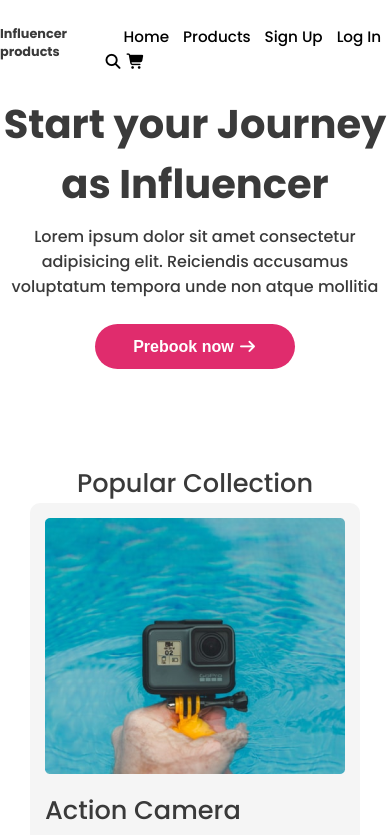
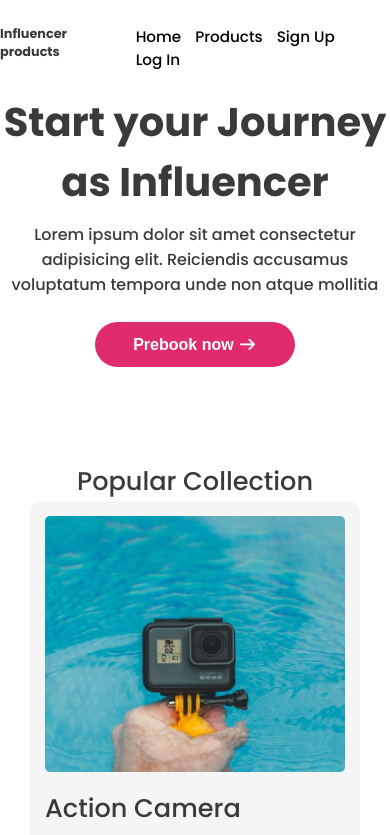
Before and after one commit to Sukanta-123/influencer-gear, a plain HTML site: page index.html in a window 390 px wide. Shown: the top 835 px of the page. Drawn offline with Linux system fonts and the light colour scheme.

Commit message:
making it responsive

```diff
--- a/index.html
+++ b/index.html
@@ -19,8 +19,6 @@
                     <li>Sign Up</li>
                     <li>Log In</li>
                 </ul>
-                <i class="fa-solid fa-magnifying-glass"></i>
-                <i class="fa-solid fa-cart-shopping"></i>
             </div>
     </div>
     <div class="information-heading">
--- a/styles/style.css
+++ b/styles/style.css
@@ -34,10 +34,6 @@ ul, li {
     padding-left: 35px;
     font-size: 1rem;
     font-weight: 500;
-}
-i {
-    padding-left: 20px;
-    font-size: 25px;
 }
 .nav-container {
     display: flex;
```
